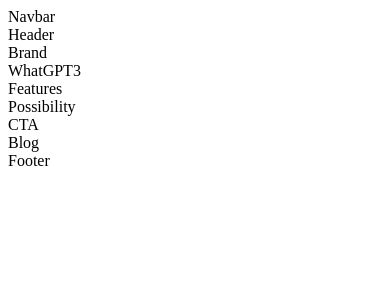
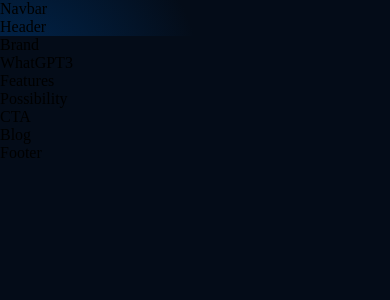
Before and after one commit to Sofia-Magalhaes/ProjectGPT3-AI, a React (Create React App) app: page / in a window 390 px wide. Shown: the top 300 px of the page. Built offline with nearby package versions, Linux system fonts and the light colour scheme.

Commit message:
css da página inicial
Css da página para tablet e celular e computador

```diff
--- /dev/null
+++ b/src/App.css
@@ -0,0 +1,92 @@
+*{
+    box-sizing: border-box;
+    padding:0;
+    margin:0;
+    scroll-behavior: smooth;
+}
+
+body{
+    background: var(--color-bg)
+}
+
+a{
+    color: unset;
+    text-decoration: none;
+}
+
+.gradient__bg{
+
+    /* ff 3.6+ */
+    background:-moz-radial-gradient(circle at 3% 250%, rgba(0, 40, 83, 1) 0%, rgba(4, 12, 24, 1) 49%, rgba(4, 12, 24, 1) 100%);
+
+    /* safari 5.1+,chrome 10+ */
+    background:-webkit-radial-gradient(circle at 3% 250%, rgba(0, 40, 83, 1) 0%, rgba(4, 12, 24, 1) 49%, rgba(4, 12, 24, 1) 100%);
+
+    /* opera 11.10+ */
+    background:-o-radial-gradient(circle at 3% 250%, rgba(0, 40, 83, 1) 0%, rgba(4, 12, 24, 1) 49%, rgba(4, 12, 24, 1) 100%);
+
+    /* ie 10+ */
+    background:-ms-radial-gradient(circle at 3% 250%, rgba(0, 40, 83, 1) 0%, rgba(4, 12, 24, 1) 49%, rgba(4, 12, 24, 1) 100%);
+
+    /* global 92%+ browsers support */
+    background:radial-gradient(circle at 3% 250%, rgba(0, 40, 83, 1) 0%, rgba(4, 12, 24, 1) 49%, rgba(4, 12, 24, 1) 100%);
+}
+
+.gradient__text{
+    background: var(--gradient-text);
+    background-color:text;
+    -webkit-background-clop:text;
+    -webkit-text-fill-color:transparent;
+}
+
+.section__padding{
+    padding:4rem 6rem;
+}
+
+.section__margin{
+    margin:4rem 6rem;
+}
+
+.scale-up-center {
+	-webkit-animation: scale-up-center 0.4s cubic-bezier(0.390, 0.575, 0.565, 1.000) both;
+	        animation: scale-up-center 0.4s cubic-bezier(0.390, 0.575, 0.565, 1.000) both;
+}
+
+ @-webkit-keyframes scale-up-center {
+    0% {
+      -webkit-transform: scale(0.5);
+              transform: scale(0.5);
+    }
+    100% {
+      -webkit-transform: scale(1);
+              transform: scale(1);
+    }
+  }
+  @keyframes scale-up-center {
+    0% {
+      -webkit-transform: scale(0.5);
+              transform: scale(0.5);
+    }
+    100% {
+      -webkit-transform: scale(1);
+              transform: scale(1);
+    }
+  }
+
+@media screen and (max-width: 700px){
+    .section__padding{
+        padding: 4rem;
+    }
+    .section__margin{
+        margin: 4rem;
+    }
+}
+
+@media screen and (max-width: 550px){
+    .section__padding{
+        padding: 4rem 2rem;
+    }
+    .section__margin{
+        margin: 4rem 2rem;
+    }
+}
--- a/src/App.js
+++ b/src/App.js
@@ -2,6 +2,7 @@
 
 import { Footer, Blog, Possibility, Features, Header, WhatGPT3 } from './containers';
 import { CTA, Brand, Navbar } from './components';
+import './App.css';
 
 const App = () => {
     return (
--- /dev/null
+++ b/src/index.css
@@ -0,0 +1,14 @@
+@import url('https://fonts.googleapis.com/css2?family=Manrope:wght@200;300;400;500;600;700;800&display=swap');
+
+:root {
+  --font-family: 'Manrope', sans-serif;
+
+  --gradient-text: linear-gradient(89.97deg, #ae67fa 1.84%, #f49867 102.67%);
+  --gradient-bar: linear-gradient(103.22deg, #ae67fa -13.86%, #f49867 99.55%);
+
+  --color-bg: #040c18;
+  --color-footer: #031b34;
+  --color-blog: #042c54;
+  --color-text: #81afdd;
+  --color-subtext: #ff8a71;
+}
```
Also changed, not shown: src/index.js (+5 -4 lines).
